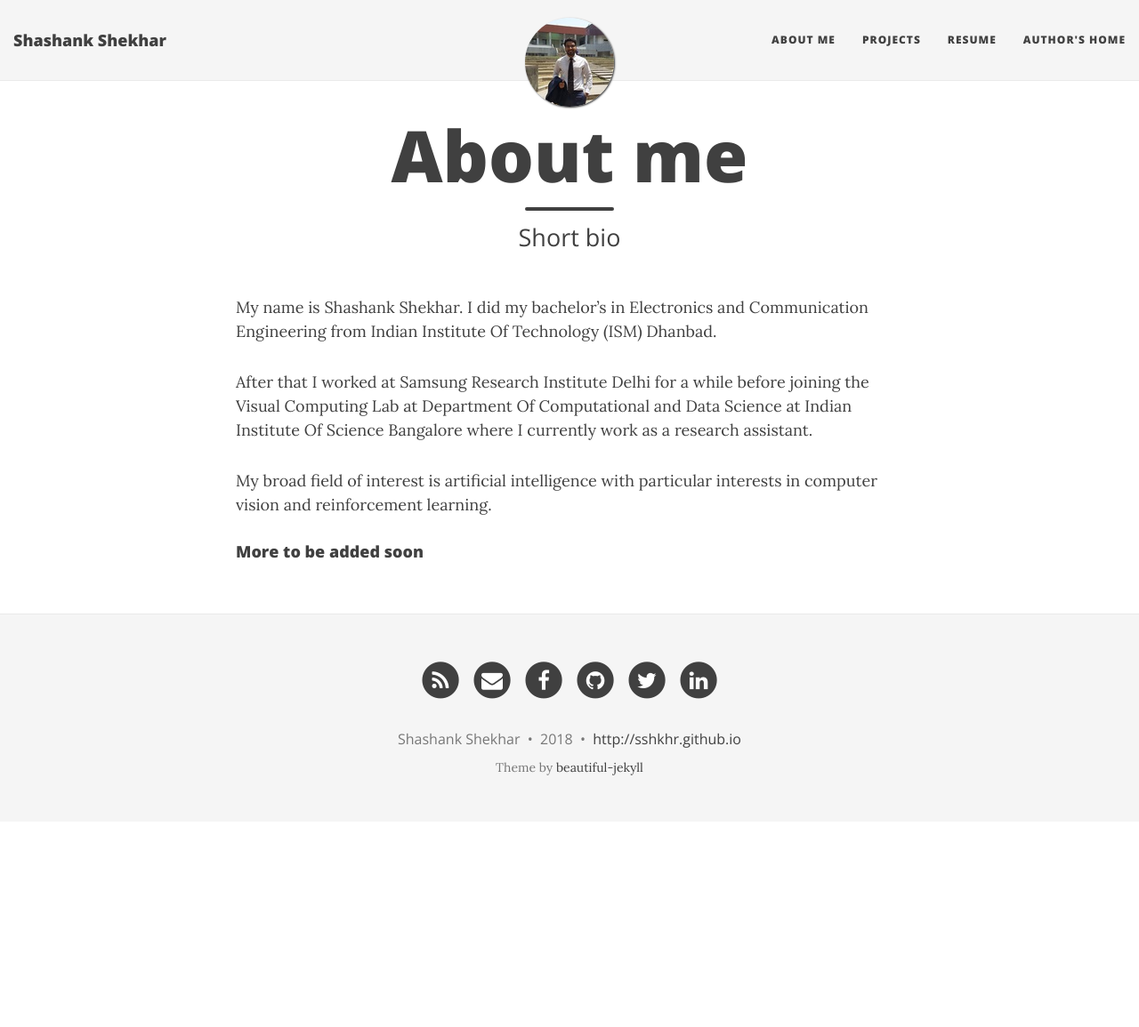
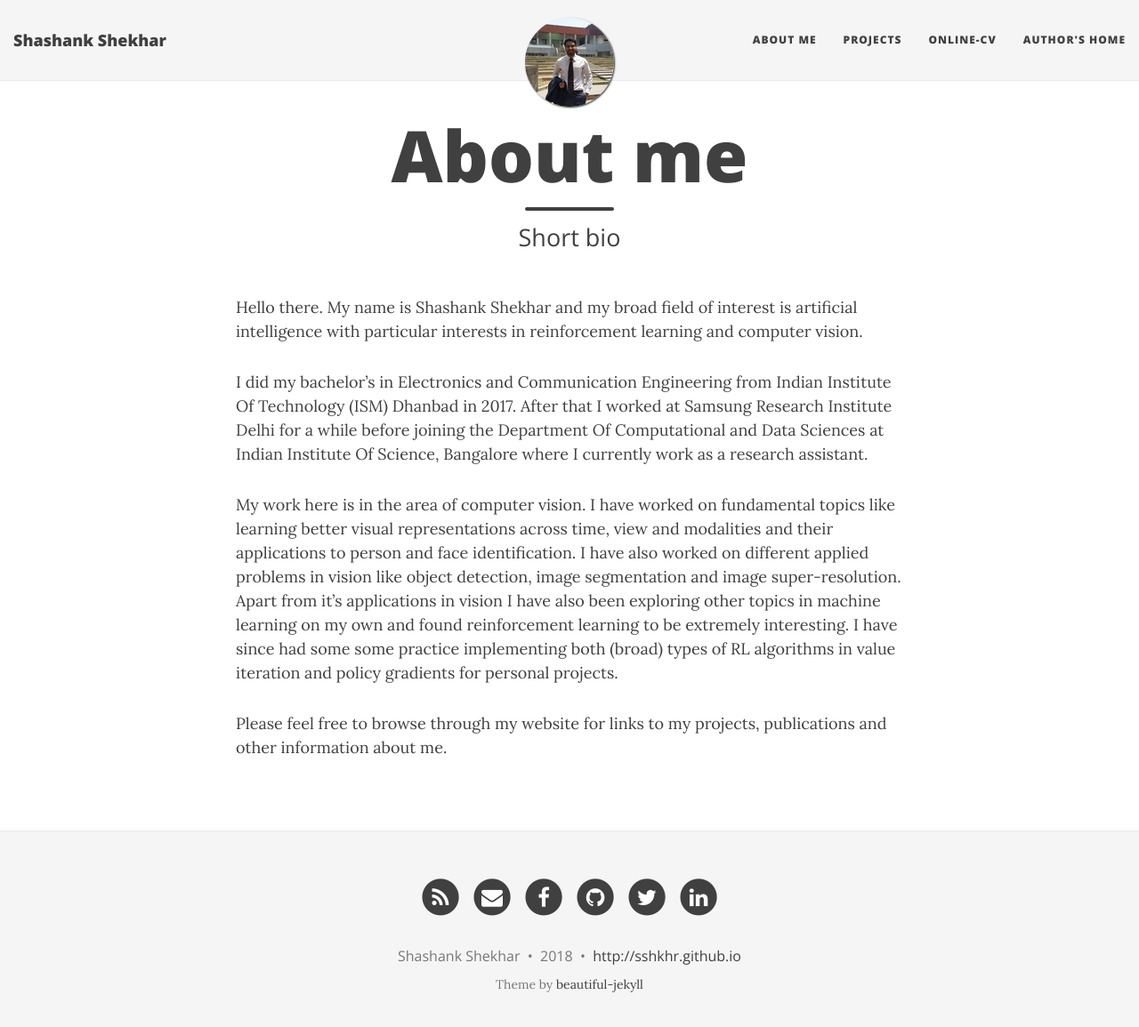
Before and after one commit to sshkhr/sshkhr.github.io, a Jekyll site: the page built from aboutme.md, in a window 1280 px wide and 1168 px high. Shown: the top 1155 px of the window at 89% size. Built offline with Jekyll 4.4.1, drawn with Linux system fonts in a browser that asks for light colours; nearby versions of some CDN libraries.

Commit message:
Final fix before projects

```diff
--- a/_config.yml
+++ b/_config.yml
@@ -25,7 +25,7 @@ description: Shashank's personal website and blog
 navbar-links:
   About Me: "aboutme"
   Projects: "projects"
-  Resume: "http://sshkhr.github.io/online-cv"
+  Online-CV: "http://sshkhr.github.io/online-cv"
   Author's home: "http://sshkhr.github.io"
 
 # Image to show in the navigation bar - image must be a square (width = height)
--- a/aboutme.md
+++ b/aboutme.md
@@ -4,10 +4,10 @@ title: About me
 subtitle: Short bio
 ---
 
-My name is Shashank Shekhar. I did my bachelor's in Electronics and Communication Engineering from Indian Institute Of Technology (ISM) Dhanbad.
+Hello there. My name is Shashank Shekhar and my broad field of interest is artificial intelligence with particular interests in reinforcement learning and computer vision.
 
-After that I worked at Samsung Research Institute Delhi for a while before joining the Visual Computing Lab at Department Of Computational and Data Science at Indian Institute Of Science Bangalore where I currently work as a research assistant.
+I did my bachelor's in Electronics and Communication Engineering from Indian Institute Of Technology (ISM) Dhanbad in 2017. After that I worked at Samsung Research Institute Delhi for a while before joining the Department Of Computational and Data Sciences at Indian Institute Of Science, Bangalore where I currently work as a research assistant.
 
-My broad field of interest is artificial intelligence with particular interests in computer vision and reinforcement learning.
+My work here is in the area of computer vision. I have worked on fundamental topics like learning better visual representations across time, view and modalities and their applications to person and face identification. I have also worked on different applied problems in vision like object detection, image segmentation and image super-resolution. Apart from it's applications in vision I have also been exploring other topics in machine learning on my own and found reinforcement learning to be extremely interesting. I have since had some some practice implementing both (broad) types of RL algorithms in value iteration and policy gradients for personal projects.
 
-#### More to be added soon
+Please feel free to browse through my website for links to my projects, publications and other information about me.
```
Also changed, not shown: projects.md (+1 -1 lines).
